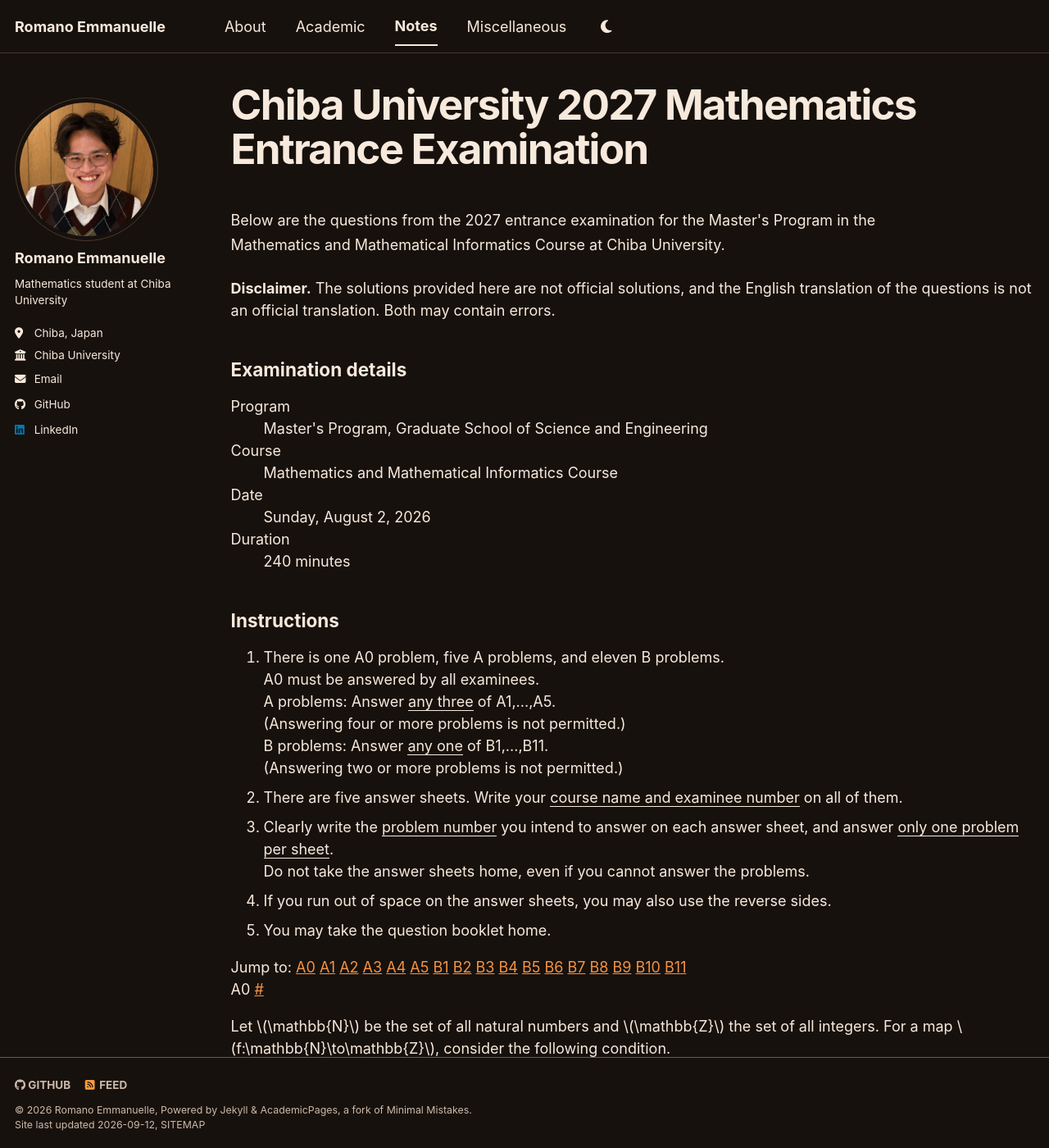
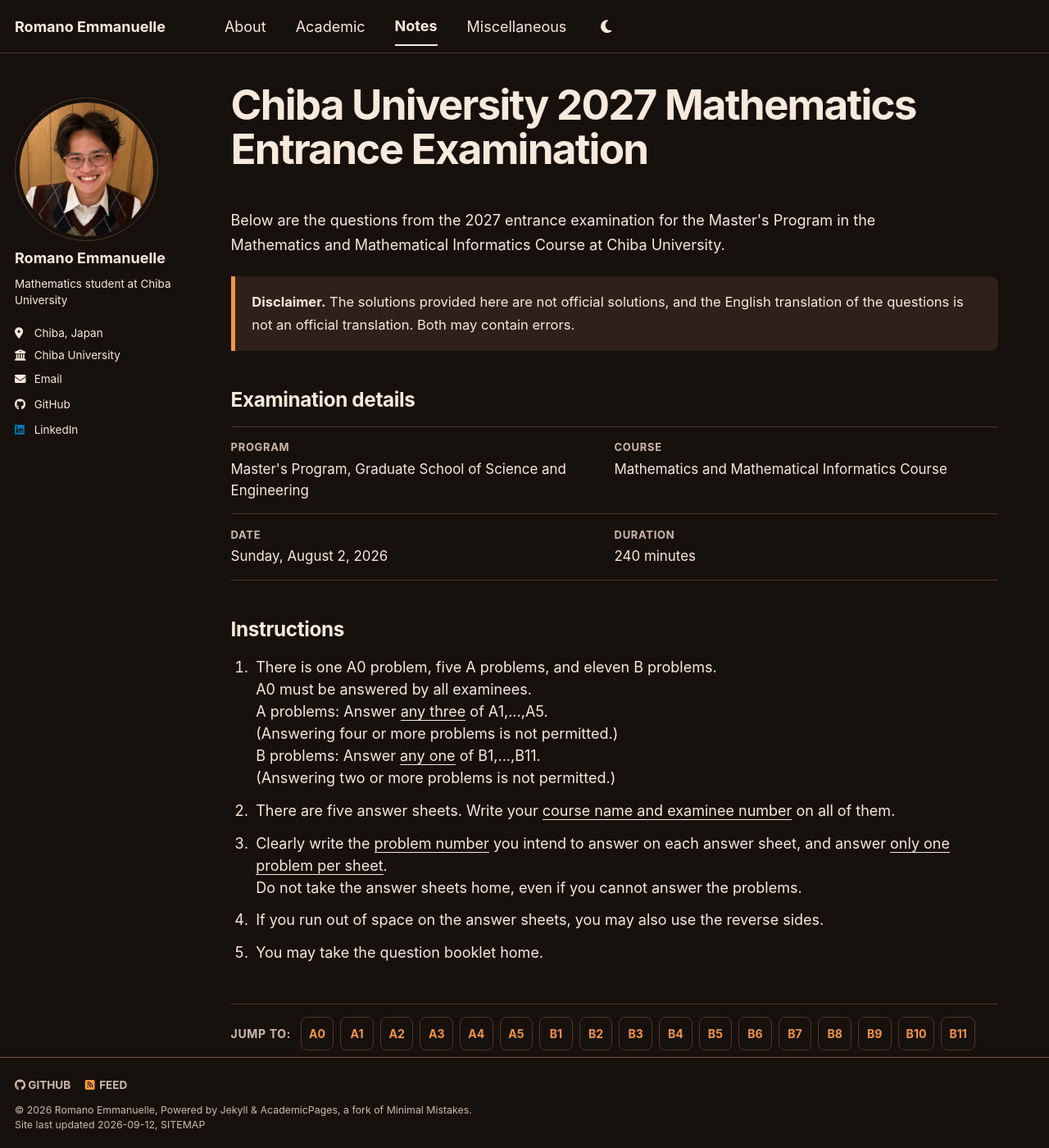
Before and after one commit to RomanoEmmanuelle/RomanoEmmanuelle.github.io, a Jekyll site: the page built from _pages/chiba-2027.md, in a window 1280 px wide and 1400 px high. Shown: the whole window at 82% size. Built offline with Jekyll 4.4.1, drawn with Linux system fonts in a browser that asks for light colours; a style sheet for code colours, icons or effects is not loaded.

Commit message:
Style Chiba 2027 examination notes
Add responsive problem sections, MathJax overflow handling, code blocks, and collapsible solution cards.

```diff
--- a/_sass/layout/_personal.scss
+++ b/_sass/layout/_personal.scss
@@ -420,6 +420,254 @@
   line-height: 1.35;
 }
 
+/* Long-form examination notes */
+.exam-lead {
+  max-width: 52rem;
+  margin: 0 0 1.25rem;
+  font-size: 1.08rem;
+  line-height: 1.75;
+}
+
+.exam-disclaimer {
+  max-width: 52rem;
+  margin: 0 0 2.5rem;
+  padding: 1rem 1.15rem;
+  background: var(--global-code-background-color);
+  border-left: 0.3rem solid var(--global-link-color);
+  border-radius: 0 0.55rem 0.55rem 0;
+  font-size: 0.92rem;
+  line-height: 1.65;
+}
+
+.exam-overview,
+.exam-instructions {
+  max-width: 52rem;
+  margin: 2.5rem 0;
+}
+
+.exam-overview h2,
+.exam-instructions h2 {
+  margin: 0 0 1rem;
+  font-size: 1.35rem;
+  font-weight: 720;
+  letter-spacing: -0.015em;
+}
+
+.exam-overview dl {
+  display: grid;
+  grid-template-columns: repeat(2, minmax(0, 1fr));
+  gap: 0;
+  margin: 0;
+  border-top: 1px solid var(--global-border-color);
+}
+
+.exam-overview dl div {
+  padding: 0.85rem 0;
+  border-bottom: 1px solid var(--global-border-color);
+}
+
+.exam-overview dl div:nth-child(odd) {
+  padding-right: 1.25rem;
+}
+
+.exam-overview dt {
+  color: var(--global-text-color-light);
+  font-size: 0.72rem;
+  font-weight: 700;
+  letter-spacing: 0.055em;
+  text-transform: uppercase;
+}
+
+.exam-overview dd {
+  margin: 0.25rem 0 0;
+  font-size: 0.94rem;
+  line-height: 1.5;
+}
+
+.exam-instructions ol,
+.exam-problem ol,
+.exam-problem ul {
+  padding-left: 1.45rem;
+}
+
+.exam-instructions li,
+.exam-problem li {
+  margin-bottom: 0.7rem;
+  padding-left: 0.25rem;
+}
+
+.exam-index {
+  display: flex;
+  flex-wrap: wrap;
+  align-items: center;
+  gap: 0.45rem;
+  max-width: 52rem;
+  margin: 2.75rem 0 1.25rem;
+  padding: 0.85rem 0;
+  border-block: 1px solid var(--global-border-color);
+}
+
+.exam-index span {
+  margin-right: 0.2rem;
+  color: var(--global-text-color-light);
+  font-size: 0.78rem;
+  font-weight: 700;
+  letter-spacing: 0.045em;
+  text-transform: uppercase;
+}
+
+.exam-index a {
+  display: inline-flex;
+  align-items: center;
+  justify-content: center;
+  min-width: 2.25rem;
+  min-height: 2.25rem;
+  padding: 0.35rem 0.5rem;
+  border: 1px solid var(--global-border-color);
+  border-radius: 0.45rem;
+  font-size: 0.78rem;
+  font-weight: 700;
+  text-decoration: none;
+}
+
+.exam-index a:hover,
+.exam-index a:focus-visible {
+  color: var(--global-bg-color);
+  background: var(--global-link-color);
+  border-color: var(--global-link-color);
+}
+
+.exam-problem {
+  max-width: 56rem;
+  padding: 2.5rem 0;
+  scroll-margin-top: 6rem;
+  border-top: 1px solid var(--global-border-color);
+}
+
+.exam-problem__header {
+  display: flex;
+  align-items: center;
+  gap: 0.7rem;
+  margin-bottom: 1.35rem;
+}
+
+.exam-problem__label {
+  display: inline-flex;
+  align-items: center;
+  justify-content: center;
+  min-width: 3.15rem;
+  min-height: 2.35rem;
+  padding: 0.35rem 0.7rem;
+  color: var(--global-bg-color);
+  background: var(--global-link-color);
+  border-radius: 0.5rem;
+  font-size: 1rem;
+  font-weight: 760;
+  letter-spacing: 0.02em;
+}
+
+.exam-problem__anchor {
+  color: var(--global-text-color-light);
+  font-size: 0.9rem;
+  text-decoration: none;
+}
+
+.exam-problem__question,
+.exam-solution__body {
+  font-size: 0.98rem;
+  line-height: 1.72;
+}
+
+.exam-problem__question > p,
+.exam-solution__body > p {
+  margin: 0 0 1rem;
+}
+
+.exam-math--display {
+  max-width: 100%;
+  margin: 1.1rem 0;
+  padding: 0.25rem 0;
+  overflow-x: auto;
+  overflow-y: hidden;
+}
+
+.exam-code,
+.exam-algorithm {
+  max-width: 100%;
+  margin: 1.25rem 0;
+  padding: 1rem;
+  overflow-x: auto;
+  background: var(--global-code-background-color);
+  border: 1px solid var(--global-border-color);
+  border-radius: 0.65rem;
+  font-size: 0.82rem;
+  line-height: 1.6;
+}
+
+.exam-code code {
+  padding: 0;
+  white-space: pre;
+  background: transparent;
+}
+
+.exam-algorithm {
+  font-family: var(--global-font-family);
+}
+
+.exam-solution {
+  margin-top: 1.5rem;
+  border: 1px solid var(--global-border-color);
+  border-radius: 0.7rem;
+  overflow: hidden;
+}
+
+.exam-solution summary {
+  padding: 0.95rem 1.1rem;
+  color: var(--global-link-color);
+  background: var(--global-code-background-color);
+  cursor: pointer;
+  font-size: 0.9rem;
+  font-weight: 700;
+  list-style-position: inside;
+}
+
+.exam-solution summary:hover,
+.exam-solution summary:focus-visible {
+  text-decoration: underline;
+  text-underline-offset: 0.18em;
+}
+
+.exam-solution__body {
+  padding: 1.25rem;
+  border-top: 1px solid var(--global-border-color);
+}
+
+.exam-solution__body > :first-child {
+  margin-top: 0;
+}
+
+.exam-solution__body > :last-child {
+  margin-bottom: 0;
+}
+
+@media (max-width: 600px) {
+  .exam-overview dl {
+    grid-template-columns: 1fr;
+  }
+
+  .exam-overview dl div:nth-child(odd) {
+    padding-right: 0;
+  }
+
+  .exam-problem {
+    padding: 2rem 0;
+  }
+
+  .exam-solution__body {
+    padding: 1rem;
+  }
+}
+
 @media (max-width: 720px) {
   .misc-intro {
     grid-template-columns: 1fr;
```
